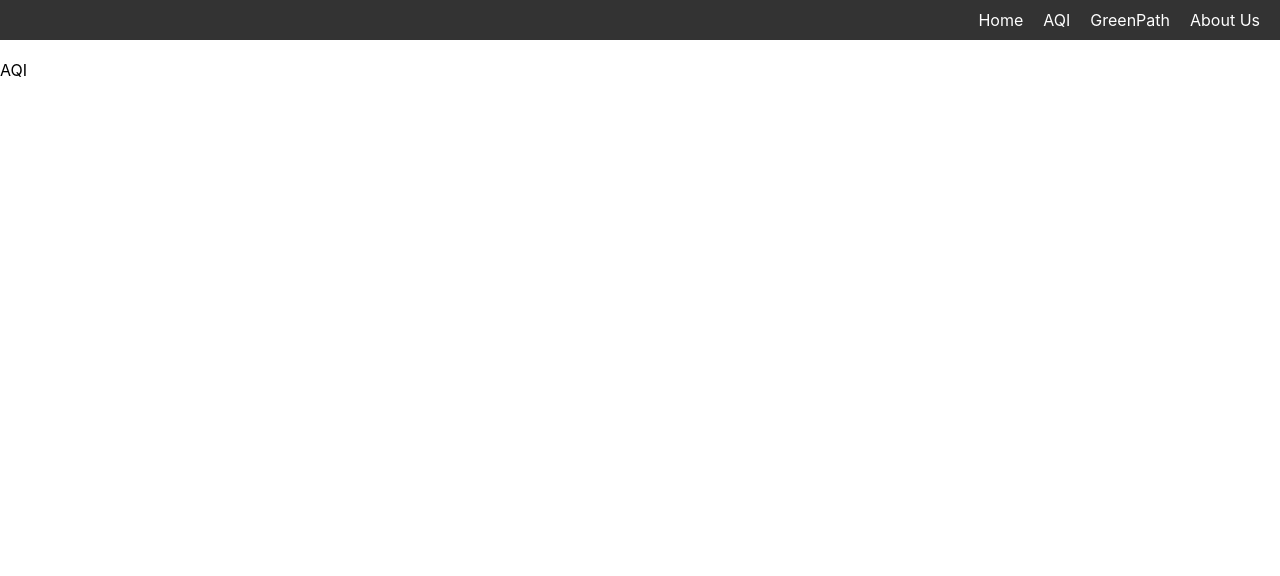
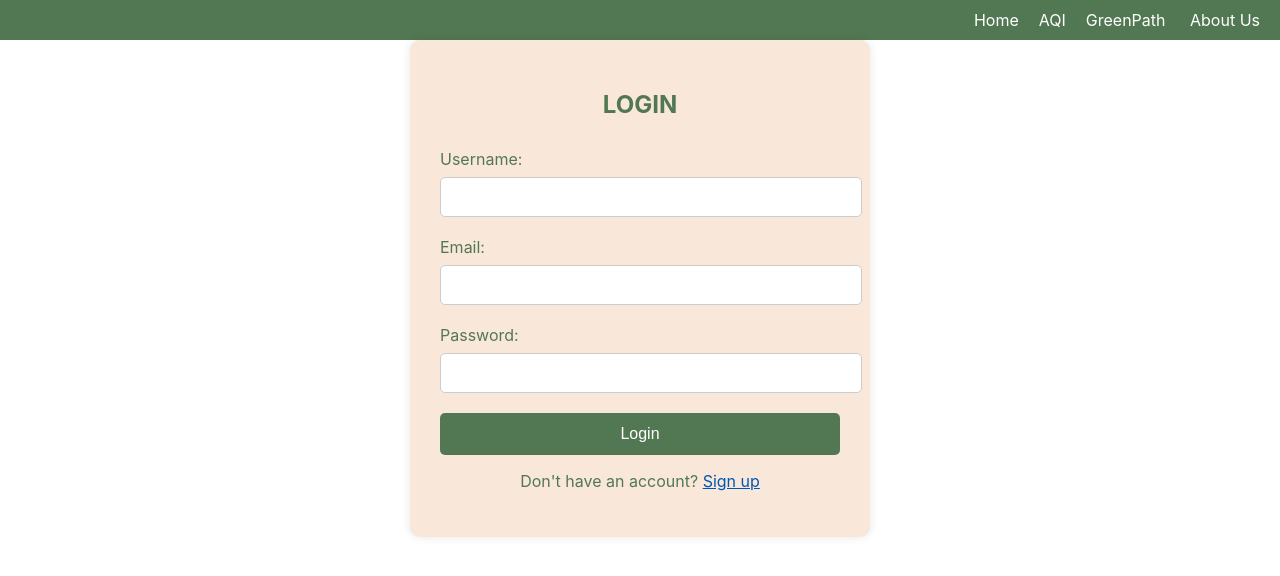
Before and after one commit to Akhilmujawar786/MP1, a React (Create React App) app in the folder frontend/: page /aqi in a window 1280 px wide. Shown: the top 576 px of the page. Built offline with nearby package versions, Linux system fonts and the light colour scheme.

Commit message:
login signup done

```diff
--- a/frontend/src/App.js
+++ b/frontend/src/App.js
@@ -1,29 +1,33 @@
 // App.js
-import React from 'react';
-import { BrowserRouter as Router, Route, Routes, Link } from 'react-router-dom'; // Import Router and Routes
+import React, { useState } from 'react';
+import { BrowserRouter as Router, Routes, Route, useLocation } from 'react-router-dom';
 import Navbar from './components/Navbar';
 import Home from './pages/Home';
+import GreenPath from './pages/GreenPath';
+import Login from './components/Login1';
 import AQI from './pages/AQI';
-import GreenPath from './pages/GreenPath';
-import AboutUs from './pages/Aboutus';
+import Aboutus from './pages/Aboutus';
+import Signup from './components/Signup';
 
-const App = () => {
+function App() {
+  const [isLoggedIn, setIsLoggedIn] = useState(false);
+  const location = useLocation();
+
   return (
-    <div>
+    <div className="App">
 
-      <Navbar />
-      <Link to="/about">About Us</Link>
-      <Link to="/aqi">AQI</Link>
-      <Link to="/travel">GreenPath</Link>
-      <Link to="/">Home</Link>
-      <Routes>
-        <Route path="/" element={<Home />} />
-        <Route path="/aqi" element={<AQI />} />
-        <Route path="/travel" element={<GreenPath />} />
-        <Route path="/about" element={<AboutUs />} />
-      </Routes>
-      </div>
+        <Navbar isLoggedIn={isLoggedIn} />
+        <Routes>
+          <Route path="/" element={<Home />} />
+          <Route path="/about" element={<Aboutus />} />
+          <Route path="/travel" element={isLoggedIn ? <GreenPath /> : <Login setLoggedIn={setIsLoggedIn} destination={location.pathname} />} />
+          <Route path="/aqi" element={isLoggedIn ? <AQI /> : <Login setLoggedIn={setIsLoggedIn} destination={location.pathname} />} />
+          <Route path="/login" element={<Login setLoggedIn={setIsLoggedIn} destination={location.pathname} />} />
+          <Route path="/signup" element={<Signup />} />
+        </Routes>
+
+    </div>
   );
-};
+}
 
 export default App;
--- a/frontend/src/components/Login1.css
+++ b/frontend/src/components/Login1.css
@@ -6,7 +6,7 @@
   margin: 0 auto;
   padding: 30px;
   border-radius: 10px;
-  background-color: #ffffff;
+  background-color: rgb(249, 232, 217); /* Lighter color */
   box-shadow: 0 0 10px rgba(0, 0, 0, 0.1);
 }
 
@@ -14,7 +14,7 @@
 .login-container h2 {
   text-align: center;
   margin-bottom: 30px;
-  color: #333333;
+  color: rgb(82, 120, 83); /* Darker color */
 }
 
 /* Form group styling */
@@ -26,7 +26,7 @@
 .form-group label {
   display: block;
   margin-bottom: 8px;
-  color: #555555;
+  color: rgb(82, 120, 83); /* Darker color */
 }
 
 /* Input styling */
@@ -55,7 +55,7 @@
 button {
   width: 100%;
   padding: 12px;
-  background-color: #007bff;
+  background-color: rgb(82, 120, 83); /* Darker color */
   color: #ffffff;
   border: none;
   border-radius: 5px;
@@ -67,3 +67,18 @@ button {
 button:hover {
   background-color: #0056b3;
 }
+
+/* Signup message styling */
+.signup-message {
+  text-align: center;
+  color: rgb(82, 120, 83); /* Darker color */
+}
+
+.signup-message a {
+  color: #0056b3;
+  text-decoration: underline;
+}
+
+.signup-message a:hover {
+  color: #003e7e;
+}
--- a/frontend/src/components/Login1.js
+++ b/frontend/src/components/Login1.js
@@ -1,38 +1,26 @@
+// Login.js
 import React, { useState } from 'react';
-import './Login1.css'; // Import CSS file for styling
+import { useNavigate } from 'react-router-dom';
+import './Login1.css';
+import { Link } from 'react-router-dom';
 
-const Login = () => {
-  // State variables to store user input and validation errors
-  const [name, setName] = useState('');
+const Login = ({ setLoggedIn, destination }) => {
+  const [username, setUsername] = useState('');
   const [email, setEmail] = useState('');
   const [password, setPassword] = useState('');
-  const [errors, setErrors] = useState({});
+  const [error, setError] = useState('');
+  const navigate = useNavigate();
 
-  // Function to handle form submission
   const handleSubmit = (e) => {
     e.preventDefault();
-    // Validate form fields
-    const validationErrors = {};
-    if (!name.trim()) {
-      validationErrors.name = 'Name is required';
-    } else if (!/^[a-zA-Z]+$/.test(name.trim())) {
-      validationErrors.name = 'Name should contain only alphabets';
-    }
-    if (!email.trim()) {
-      validationErrors.email = 'Email is required';
-    }
-    if (!password.trim()) {
-      validationErrors.password = 'Password is required';
-    }
-    setErrors(validationErrors);
 
-    // If no validation errors, proceed with login logic
-    if (Object.keys(validationErrors).length === 0) {
-      // Here, you would typically send the credentials to the backend for authentication
-      // For this example, we'll just display them in the console
-      console.log('Name:', name);
-      console.log('Email:', email);
-      console.log('Password:', password);
+    if (username === 'abc' && email === 'abc@123.com' && password === 'abc') {
+      // Simulate successful login
+      localStorage.setItem('accessToken', 'your_access_token');
+      setLoggedIn(true);
+      navigate(destination || '/travel'); // Redirect to destination or '/travel' if no destination
+    } else {
+      setError('Invalid username, email, or password');
     }
   };
 
@@ -41,14 +29,13 @@ const Login = () => {
       <h2>LOGIN</h2>
       <form onSubmit={handleSubmit}>
         <div className="form-group">
-          <label>Name:</label>
+          <label>Username:</label>
           <input
             type="text"
-            value={name}
-            onChange={(e) => setName(e.target.value)}
+            value={username}
+            onChange={(e) => setUsername(e.target.value)}
             required
           />
-          {errors.name && <span className="error">{errors.name}</span>}
         </div>
         <div className="form-group">
           <label>Email:</label>
@@ -58,7 +45,6 @@ const Login = () => {
             onChange={(e) => setEmail(e.target.value)}
             required
           />
-          {errors.email && <span className="error">{errors.email}</span>}
         </div>
         <div className="form-group">
           <label>Password:</label>
@@ -68,9 +54,10 @@ const Login = () => {
             onChange={(e) => setPassword(e.target.value)}
             required
           />
-          {errors.password && <span className="error">{errors.password}</span>}
         </div>
         <button type="submit">Login</button>
+        {error && <div className="error-message">{error}</div>}
+        <p className="signup-message">Don't have an account? <Link to="/signup">Sign up</Link></p>
       </form>
     </div>
   );
--- a/frontend/src/components/Navbar.css
+++ b/frontend/src/components/Navbar.css
@@ -1,7 +1,5 @@
-/* Navbar.css */
-
 nav {
-    background-color: #333;
+  background-color: rgb(82, 120, 83); /* Darker color */
   padding: 10px 20px;
 }
 
@@ -28,7 +26,8 @@ nav {
 a:hover {
   text-decoration: underline;
 }
-  .container{
+
+.container {
   display: flex;
   flex-direction: row;
   justify-content: flex-end;
--- a/frontend/src/components/Signup.css
+++ b/frontend/src/components/Signup.css
@@ -1,18 +1,16 @@
-/* Signup.css */
-
 .signup-container {
   max-width: 400px;
   margin: 0 auto;
   padding: 30px;
   border-radius: 10px;
-    background-color: #ffffff;
+  background-color: rgb(249, 232, 217); /* Lighter color */
   box-shadow: 0 0 10px rgba(0, 0, 0, 0.1);
 }
 
 .signup-container h2 {
   text-align: center;
   margin-bottom: 20px;
-    color: #333333;
+  color: rgb(82, 120, 83); /* Darker color */
 }
 
 .form-group {
@@ -22,7 +20,7 @@
 .form-group label {
   display: block;
   margin-bottom: 8px;
-    color: #555555;
+  color: rgb(82, 120, 83); /* Darker color */
 }
 
 .form-group input {
@@ -47,7 +45,7 @@
 button {
   width: 100%;
   padding: 12px;
-    background-color: #007bff;
+  background-color: rgb(82, 120, 83); /* Darker color */
   color: #ffffff;
   border: none;
   border-radius: 5px;
```
Also changed, not shown: frontend/src/components/Navbar.js (+9 -3 lines). Lines whose indentation alone changed are shown as unchanged.
